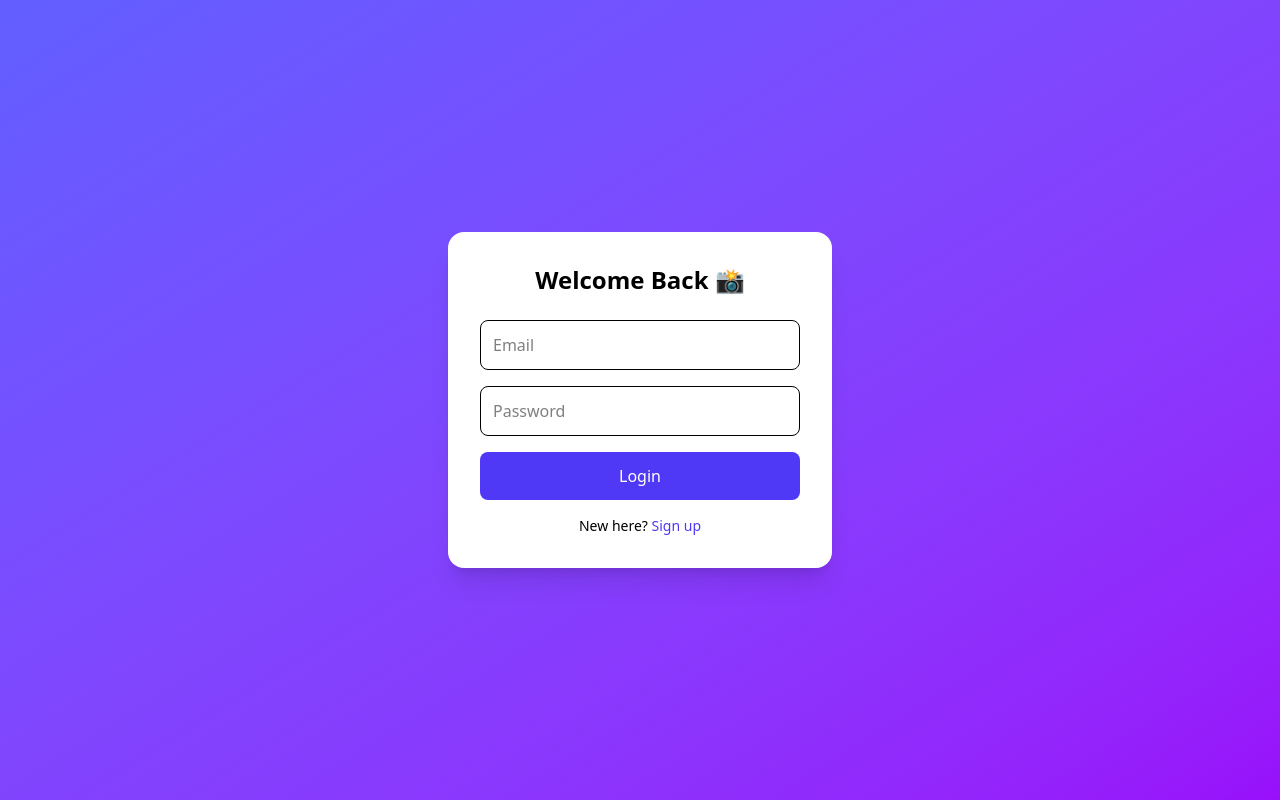
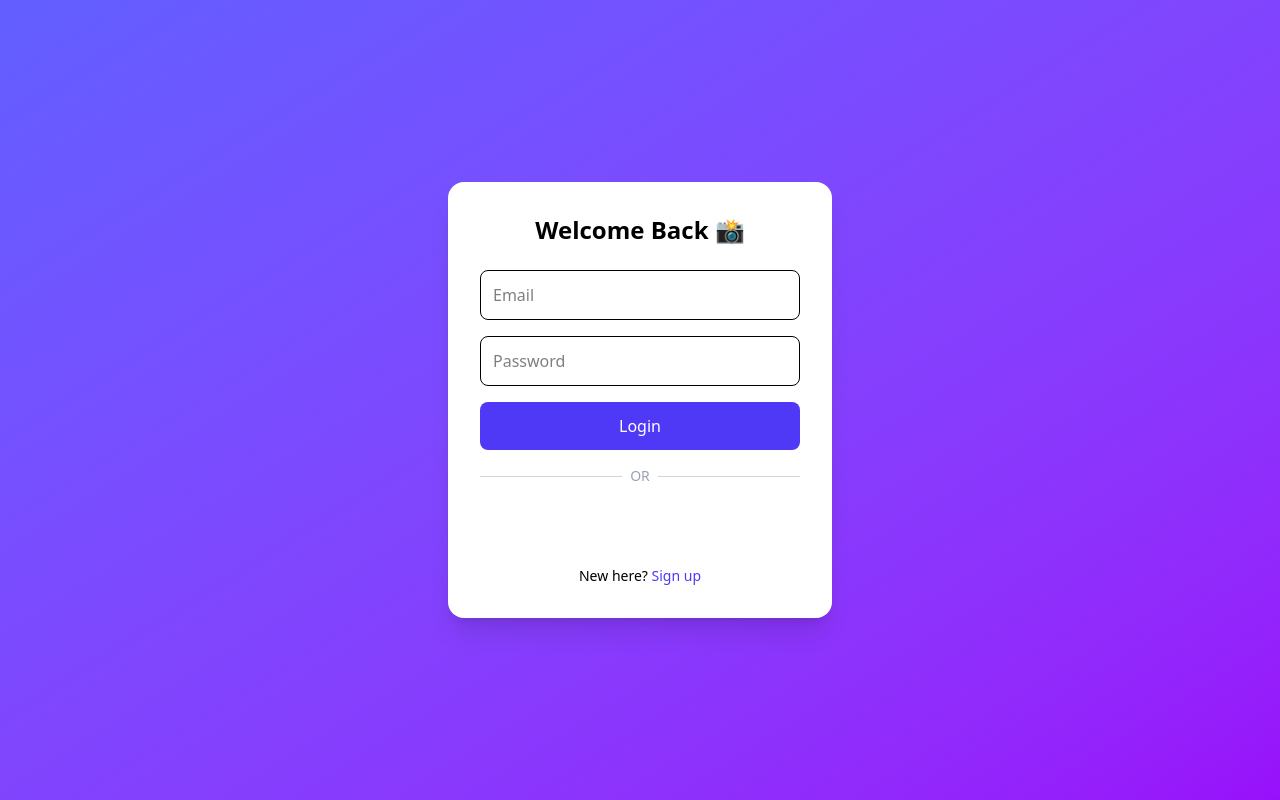
Before and after one commit to JawwadUmar/my-album-ui, a React (Vite) app: page /login in a window 1280 px wide. Built offline with nearby package versions, Linux system fonts and the light colour scheme; no server answers.

Commit message:
google login added successfully

```diff
--- a/package.json
+++ b/package.json
@@ -10,6 +10,7 @@
     "preview": "vite preview"
   },
   "dependencies": {
+    "@react-oauth/google": "^0.13.4",
     "@tailwindcss/postcss": "^4.1.18",
     "axios": "^1.13.2",
     "react": "^19.2.0",
--- a/src/App.tsx
+++ b/src/App.tsx
@@ -5,12 +5,14 @@
 import Toast from './components/Toast'
 import ProtectedRoute from './components/ProtectedRoute'
 import { AuthProvider } from './context/AuthContext'
+import { GoogleOAuthProvider } from '@react-oauth/google'
 
 function App() {
 
 
 
   return (
+    <GoogleOAuthProvider clientId={import.meta.env.VITE_GOOGLE_CLIENT_ID}>
       <AuthProvider>
         <BrowserRouter>
           <Toast />
@@ -24,6 +26,7 @@
           </Routes>
         </BrowserRouter>
       </AuthProvider>
+    </GoogleOAuthProvider>
   )
 }
 
--- a/src/api/auth.ts
+++ b/src/api/auth.ts
@@ -6,6 +6,7 @@
 const signUpEnpoint: string = "/signup"
 const getFilesEnpoint: string = "/files"
 const uploadFilesEndpoint: string = getFilesEnpoint;
+const googleLoginEndpoint: string = "/google";
 
 
 /* ---------- types ---------- */
@@ -51,6 +52,10 @@
   cursor?: number;
 }
 
+export interface GoogleLoginRequest {
+  token: string;
+}
+
 /* ---------- response types ---------- */
 
 export interface LoginResponse {
@@ -69,3 +74,4 @@
 export const getFiles = (params: GetFilesParams) => api.get<ApiResponse>(getFilesEnpoint, { params })
 export const uploadFile = (formData: FormData) => api.post(uploadFilesEndpoint, formData);
 export const deleteFile = (fileId: number) => api.delete(`${getFilesEnpoint}/${fileId}`);
+export const googleLogin = (data: GoogleLoginRequest) => api.post(googleLoginEndpoint, data);
--- a/src/pages/Login.tsx
+++ b/src/pages/Login.tsx
@@ -1,9 +1,10 @@
 import { useState } from "react";
 import { useNavigate, Link } from "react-router-dom";
-import { login, type LoginRequest } from "../api/auth";
+import { login, googleLogin, type LoginRequest } from "../api/auth";
 import { isAxiosError } from "axios";
 import { toast } from "react-toastify";
 import { useAuth } from "../context/AuthContext";
+import { GoogleLogin, type CredentialResponse } from "@react-oauth/google";
 
 const Login = () => {
   const [email, setEmail] = useState("");
@@ -52,33 +53,78 @@
     }
   };
 
+  const handleGoogleSuccess = async (credentialResponse: CredentialResponse) => {
+    if (!credentialResponse.credential) {
+      toast.error("Google login failed: No credential received");
+      return;
+    }
+
+    try {
+      const response = await googleLogin({ token: credentialResponse.credential });
+      const { token, user } = response.data;
+
+      authLogin({ token, user });
+      toast.success('Login Successful');
+      navigate("/");
+
+    } catch (error) {
+      console.error("Google login error:", error);
+      if (isAxiosError(error)) {
+        const message = error.response?.data?.message || "Google login failed";
+        toast.error(message);
+      } else {
+        toast.error("Google login failed");
+      }
+    }
+  };
+
   return (
     <div className="min-h-screen flex items-center justify-center bg-gradient-to-br from-indigo-500 to-purple-600">
+      <div className="bg-white p-8 rounded-2xl shadow-xl w-96 flex flex-col gap-4">
+        <h1 className="text-2xl font-bold mb-2 text-center">Welcome Back 📸</h1>
         <form
           onSubmit={handleLogin}
-        className="bg-white p-8 rounded-2xl shadow-xl w-96"
+          className="flex flex-col gap-4"
         >
-        <h1 className="text-2xl font-bold mb-6 text-center">Welcome Back 📸</h1>
           <input
-          className="w-full mb-4 p-3 border rounded-lg"
+            className="w-full p-3 border rounded-lg"
             placeholder="Email"
             value={email}
             onChange={(e) => setEmail(e.target.value)}
           />
           <input
             type="password"
-          className="w-full mb-4 p-3 border rounded-lg"
+            className="w-full p-3 border rounded-lg"
             placeholder="Password"
             value={password}
             onChange={(e) => setPassword(e.target.value)}
           />
-        <button className="w-full bg-indigo-600 text-white p-3 rounded-lg hover:bg-indigo-700">
+          <button className="w-full bg-indigo-600 text-white p-3 rounded-lg hover:bg-indigo-700 cursor-pointer">
             Login
           </button>
-        <p className="text-sm text-center mt-4">
+        </form>
+
+        <div className="flex items-center gap-2 text-gray-400 text-sm">
+          <div className="h-[1px] bg-gray-300 flex-1"></div>
+          <span>OR</span>
+          <div className="h-[1px] bg-gray-300 flex-1"></div>
+        </div>
+
+        <div className="flex justify-center">
+          <GoogleLogin
+            onSuccess={handleGoogleSuccess}
+            onError={() => {
+              toast.error('Google Login Failed');
+            }}
+            text="continue_with"
+            width="325"
+          />
+        </div>
+
+        <p className="text-sm text-center mt-2">
           New here? <Link to="/signup" className="text-indigo-600">Sign up</Link>
         </p>
-      </form>
+      </div>
     </div>
   );
 };
--- a/vite.config.ts
+++ b/vite.config.ts
@@ -4,4 +4,9 @@
 // https://vite.dev/config/
 export default defineConfig({
   plugins: [react()],
-})
+  server: {
+    headers: {
+      "Cross-Origin-Opener-Policy": "same-origin-allow-popups",
+    },
+  },
+});
```
Also changed, not shown: 1 other file (tests, documents, lock files or other folders). Lines whose indentation alone changed are shown as unchanged.
